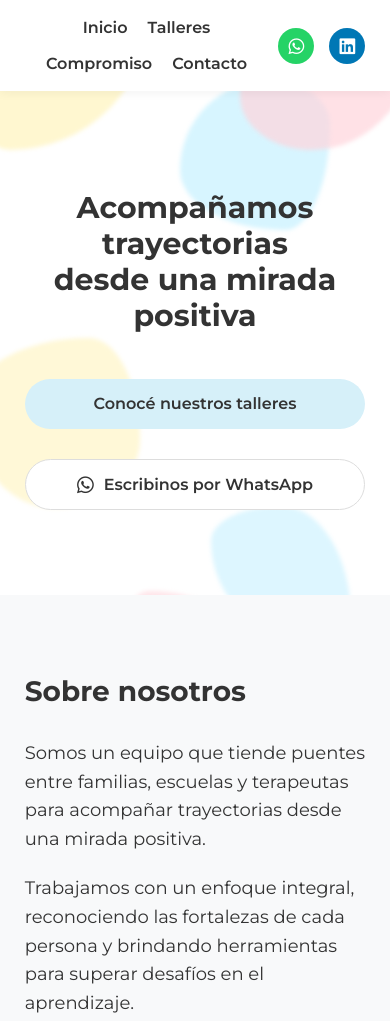
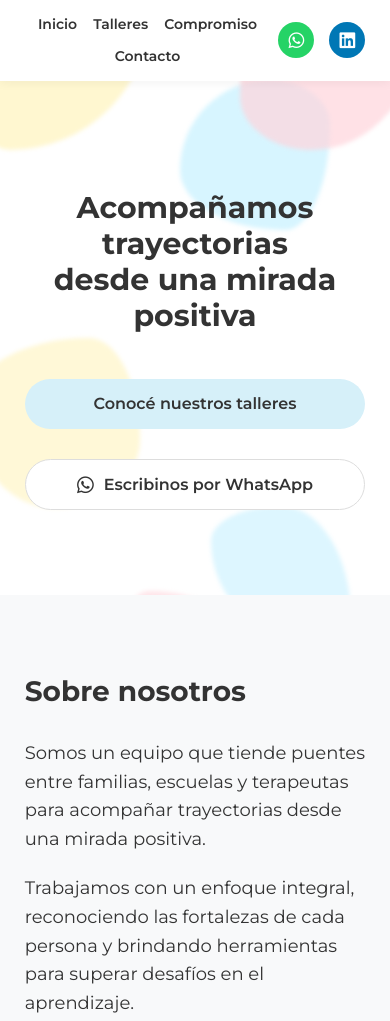
Before and after one commit to espacio-psicopedagogico/espacio-psicopedagogico.github.io, a plain HTML site: page index.html in a window 390 px wide. Shown: the top 1021 px of the page. Drawn offline with Linux system fonts and the light colour scheme.

Commit message:
Update styles.css

```diff
--- a/styles.css
+++ b/styles.css
@@ -961,39 +961,47 @@ footer {
         margin: 5px 0;
     }
 
+    /* Estilos más agresivos para el header en móviles */
     .header-content {
-        flex-direction: row;
-        justify-content: center;
+        flex-direction: row !important;
+        justify-content: center !important;
     }
 
     header {
-        padding: 10px 0;
+        padding: 8px 0 !important;
     }
 
     .logo {
-        display: none; /* Ocultar el logo en dispositivos móviles */
+        display: none !important; /* Ocultar el logo en dispositivos móviles con !important */
+        height: 0 !important;
+        overflow: hidden !important;
+        margin: 0 !important;
+        padding: 0 !important;
+        font-size: 0 !important;
     }
 
     .nav-container {
-        width: 100%;
-        justify-content: center;
-        margin-left: 0;
+        width: 100% !important;
+        justify-content: center !important;
+        margin-left: 0 !important;
+        flex-wrap: nowrap !important;
     }
 
     nav ul {
-        justify-content: center;
-        flex-wrap: wrap;
-        margin-right: 0;
-        margin-bottom: 0;
+        justify-content: center !important;
+        flex-wrap: wrap !important;
+        margin: 0 !important;
+        padding: 0 !important;
     }
 
     nav ul li {
-        margin: 5px 10px;
+        margin: 5px 8px !important;
+        font-size: 14px !important;
     }
 
     .social-icons {
-        margin-top: 0;
-        margin-left: 10px;
+        margin: 0 0 0 8px !important;
+        display: flex !important;
     }
 
     .section-title {
```
